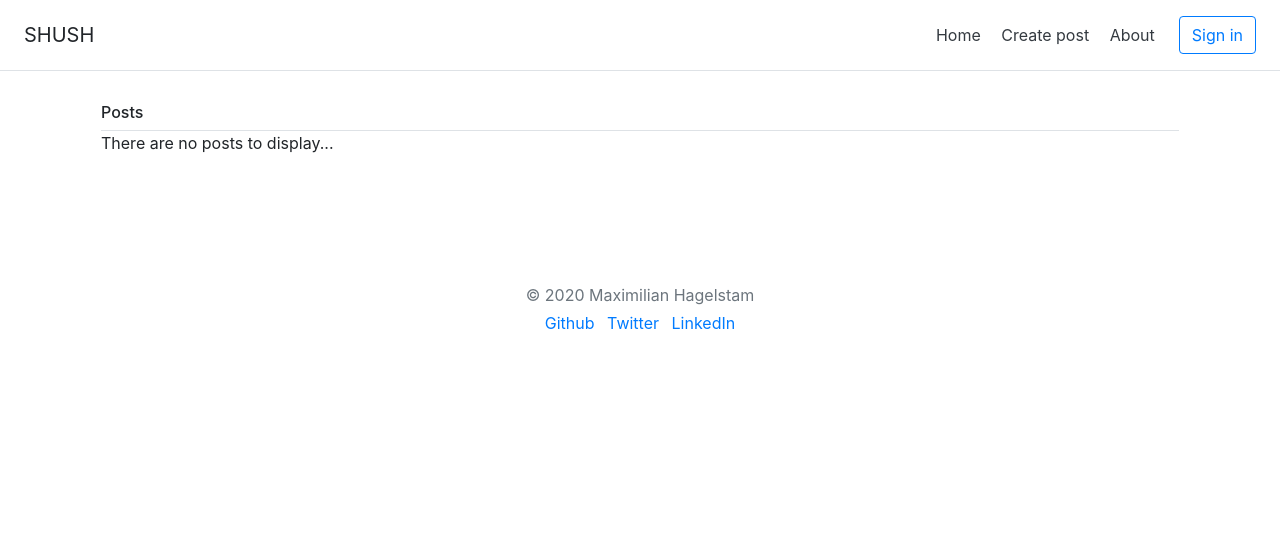
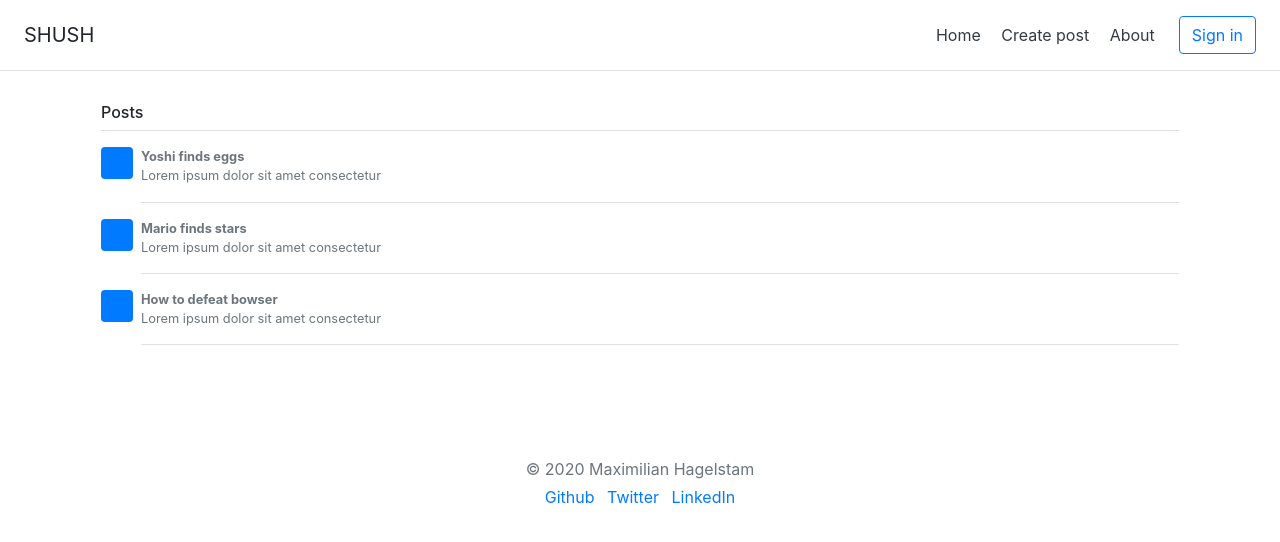
Before and after one commit to MaximilianHagelstam/devlogger, a Node server app: page / in a window 1280 px wide. Shown: the top 542 px of the page. Run offline with Node 20, Linux system fonts and the light colour scheme; some libraries are stand-ins or nearby versions.

Commit message:
added favicon

```diff
--- a/app.js
+++ b/app.js
@@ -1,4 +1,6 @@
 const express = require('express')
+const favicon = require('serve-favicon')
+const path = require('path')
 
 // Express app
 const app = express()
@@ -13,22 +15,28 @@ app.listen(port, () => {
 	console.log('Listening on port ' + port)
 })
 
+// Static files
+app.use(express.static(path.join(__dirname, 'public')))
+
+// Favicon
+app.use(favicon(path.join(__dirname, 'public', 'favicon.ico')))
+
 // Routes
 app.get('/', (req, res) => {
 	// Posts
 	const posts = [
-		// {
-		// 	title: 'Yoshi finds eggs',
-		// 	body: 'Lorem ipsum dolor sit amet consectetur',
-		// },
-		// {
-		// 	title: 'Mario finds stars',
-		// 	body: 'Lorem ipsum dolor sit amet consectetur',
-		// },
-		// {
-		// 	title: 'How to defeat bowser',
-		// 	body: 'Lorem ipsum dolor sit amet consectetur',
-		// },
+		{
+			title: 'Yoshi finds eggs',
+			body: 'Lorem ipsum dolor sit amet consectetur',
+		},
+		{
+			title: 'Mario finds stars',
+			body: 'Lorem ipsum dolor sit amet consectetur',
+		},
+		{
+			title: 'How to defeat bowser',
+			body: 'Lorem ipsum dolor sit amet consectetur',
+		},
 	]
 
 	res.render('index', { title: 'Home', posts })
--- a/package.json
+++ b/package.json
@@ -19,6 +19,8 @@
 	"homepage": "https://github.com/MaximilianHagelstam/node-mongo-crud#readme",
 	"dependencies": {
 		"ejs": "^3.1.5",
-		"express": "^4.17.1"
+		"express": "^4.17.1",
+		"path": "^0.12.7",
+		"serve-favicon": "^2.5.0"
 	}
 }
--- a/views/index.ejs
+++ b/views/index.ejs
@@ -29,7 +29,7 @@
 						class="media-body pb-3 mb-0 small lh-125 border-bottom border-gray"
 					>
 						<!-- Post title -->
-						<strong class="d-block text-gray-dark"><%= post.body %></strong>
+						<strong class="d-block text-gray-dark"><%= post.title %></strong>
 						<!-- Post body -->
 						<%= post.body %>
 					</p>
--- a/views/partials/head.ejs
+++ b/views/partials/head.ejs
@@ -14,5 +14,8 @@
 		crossorigin="anonymous"
 	/>
 
+	<!-- Favicon -->
+	<link rel="icon" href="favicon.ico?v=1.1" />
+
 	<title><%= title %> · SHUSH</title>
 </head>
--- a/views/signin.ejs
+++ b/views/signin.ejs
@@ -63,7 +63,7 @@
 			</button>
 
 			<!-- Copyright -->
-			<p class="mt-5 mb-3 text-muted">© 2017-2020</p>
+			<p class="mt-5 mb-3 text-muted">© 2020 Maximilian Hagelstam</p>
 		</form>
 	</body>
 </html>
```
Also changed, not shown: public/favicon.ico (added), public/icon.png (added), 1 other file.
